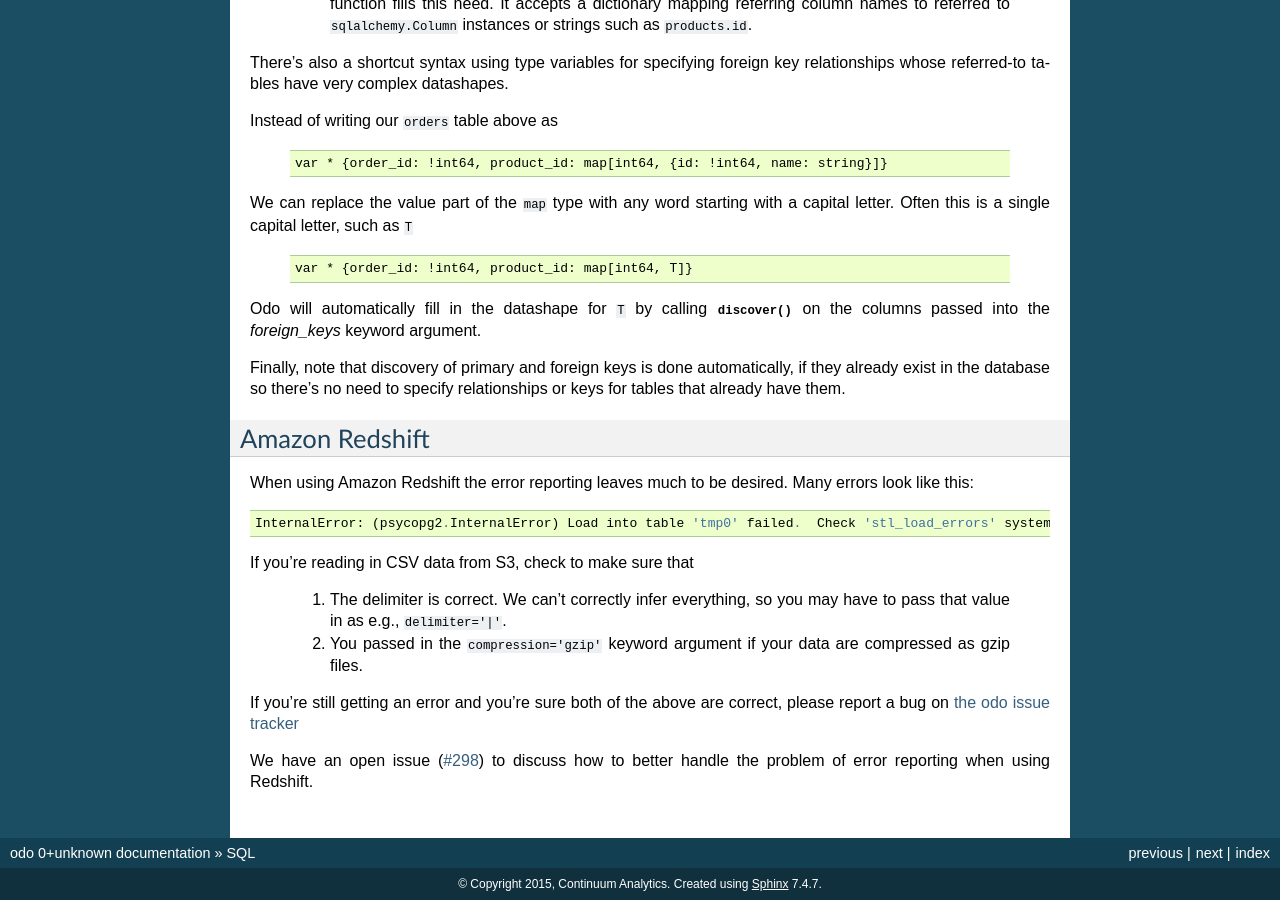
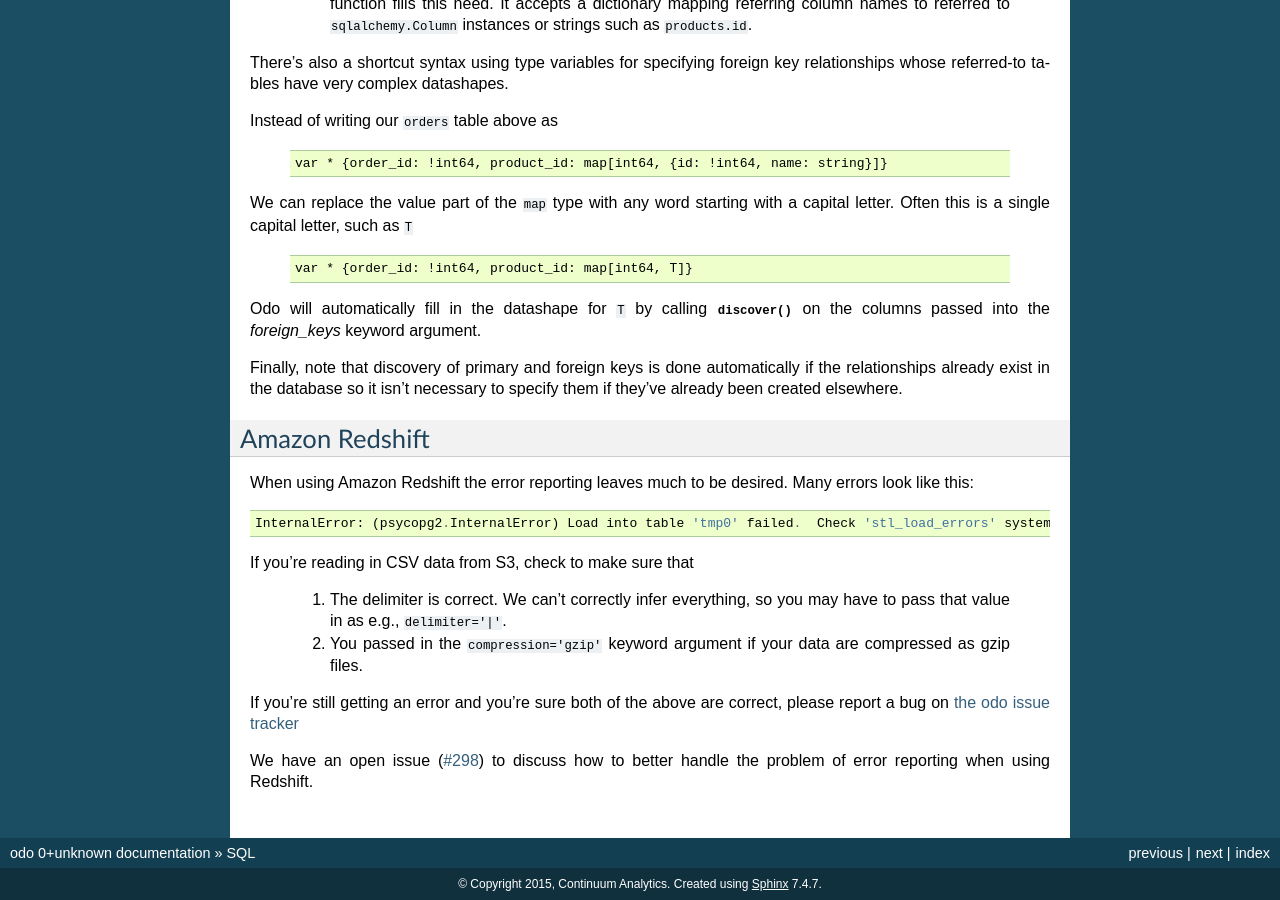
Before and after one commit to blaze/odo, a Sphinx documentation site: the page built from docs/source/sql.rst, in a window 1280 px wide and 900 px high, scrolled down 2159 px. Built offline with Sphinx 7.4.7, drawn with Linux system fonts in a browser that asks for light colours.

Commit message:
Clarify doc

```diff
--- a/docs/source/sql.rst
+++ b/docs/source/sql.rst
@@ -157,9 +157,9 @@ Odo will automatically fill in the datashape for ``T`` by calling
 :func:`~odo.discover` on the columns passed into the `foreign_keys` keyword
 argument.
 
-Finally, note that discovery of primary and foreign keys is done automatically,
-if they already exist in the database so there's no need to specify
-relationships or keys for tables that already have them.
+Finally, note that discovery of primary and foreign keys is done automatically
+if the relationships already exist in the database so it isn't necessary to
+specify them if they've already been created elsewhere.
 
 Amazon Redshift
 ---------------
```
